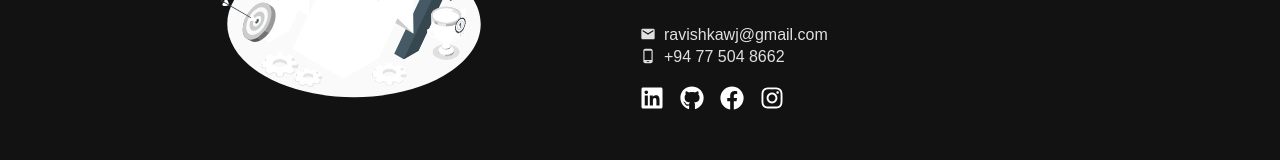
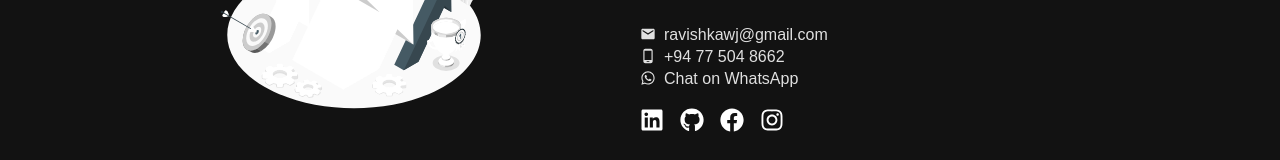
Before and after one commit to ravishkaw/My-Portfolio, a React (Vite) app: page / in a window 1280 px wide. Shown: the part 2700-2860 px from the top of the page. Built offline with nearby package versions, Linux system fonts and the light colour scheme; no server answers.

Commit message:
add whatsapp button and update links

```diff
--- a/src/data.jsx
+++ b/src/data.jsx
@@ -11,7 +11,7 @@ import {
   FaCertificate,
 } from "react-icons/fa";
 import { GoHome, GoPerson, GoProjectRoadmap, GoStar } from "react-icons/go";
-import { MdEmail, MdPhoneAndroid } from "react-icons/md";
+import { MdEmail, MdPhoneAndroid, MdWhatsapp } from "react-icons/md";
 import { SiExpress, SiJavascript, SiSpringboot } from "react-icons/si";
 
 export const navLinks = [
@@ -106,6 +106,12 @@ export const contacts = [
     url: "tel:+94775048662",
     icon: <MdPhoneAndroid />,
   },
+  {
+    id: 3,
+    details: "Chat on WhatsApp",
+    url: "https://wa.me/message/TXZIG3WXVCNGD1",
+    icon: <MdWhatsapp />,
+  },
 ];
 
 export const socialLinks = [
@@ -118,19 +124,19 @@ export const socialLinks = [
   {
     id: 2,
     name: "github",
-    url: "",
+    url: "https://www.github.com/ravishkaw",
     icon: <FaGithub />,
   },
   {
     id: 3,
     name: "facebook",
-    url: "",
+    url: "https://www.facebook.com/ravishka.wijerathne",
     icon: <FaFacebook />,
   },
   {
     id: 4,
     name: "instagram",
-    url: "",
+    url: "https://www.instagram.com/ravishka_wijerathne",
     icon: <FaInstagram />,
   },
 ];
```
